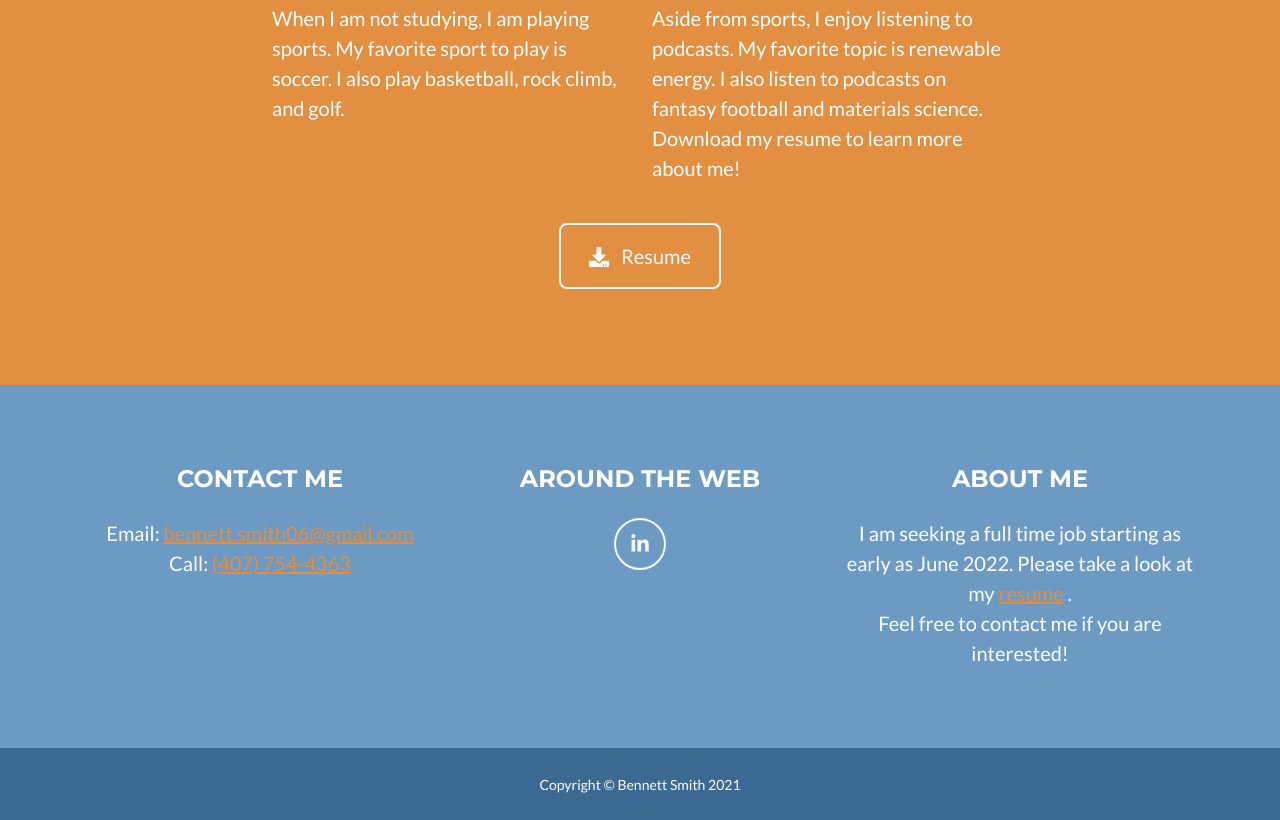
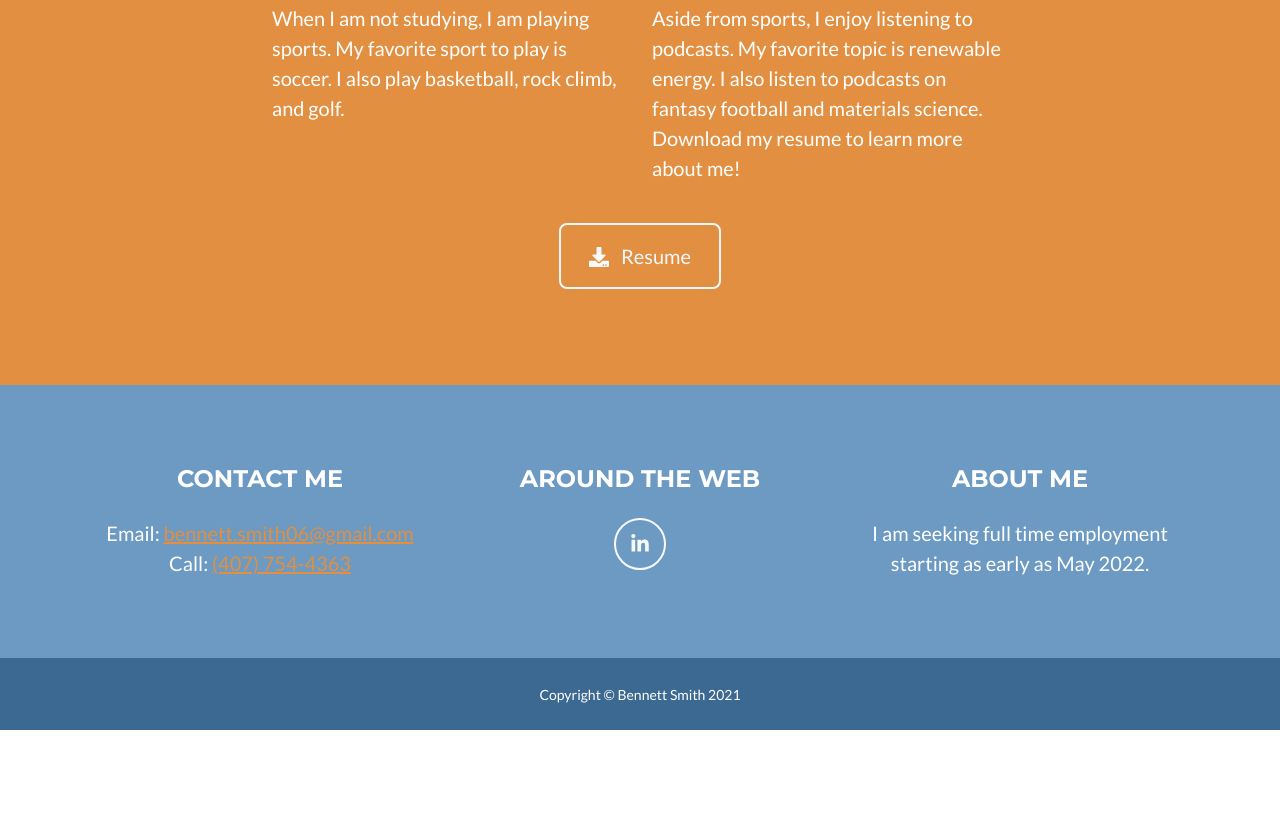
Before and after one commit to bennettsmith06/mywebsite, a plain HTML site: page index.html in a window 1280 px wide. Shown: the part 2285-3105 px from the top of the page. After the commit the page ends 3015 px from the top, so only its background shows below. Drawn offline with nearby package versions, Linux system fonts and the light colour scheme.

Commit message:
Update index.html

```diff
--- a/index.html
+++ b/index.html
@@ -176,10 +176,7 @@
                     <div class="col-lg-4">
                         <h4 class="text-uppercase mb-4">About Me</h4>
                         <p class="lead mb-0">
-                            I am seeking a full time job starting as early as June 2022. Please take a look at my
-                            <a href="Fall_2021_Resume.pdf">resume</a>
-                            .
-                            <br>Feel free to contact me if you are interested!
+                            I am seeking full time employment starting as early as May 2022.
                         </p>
                     </div>
                 </div>
```
